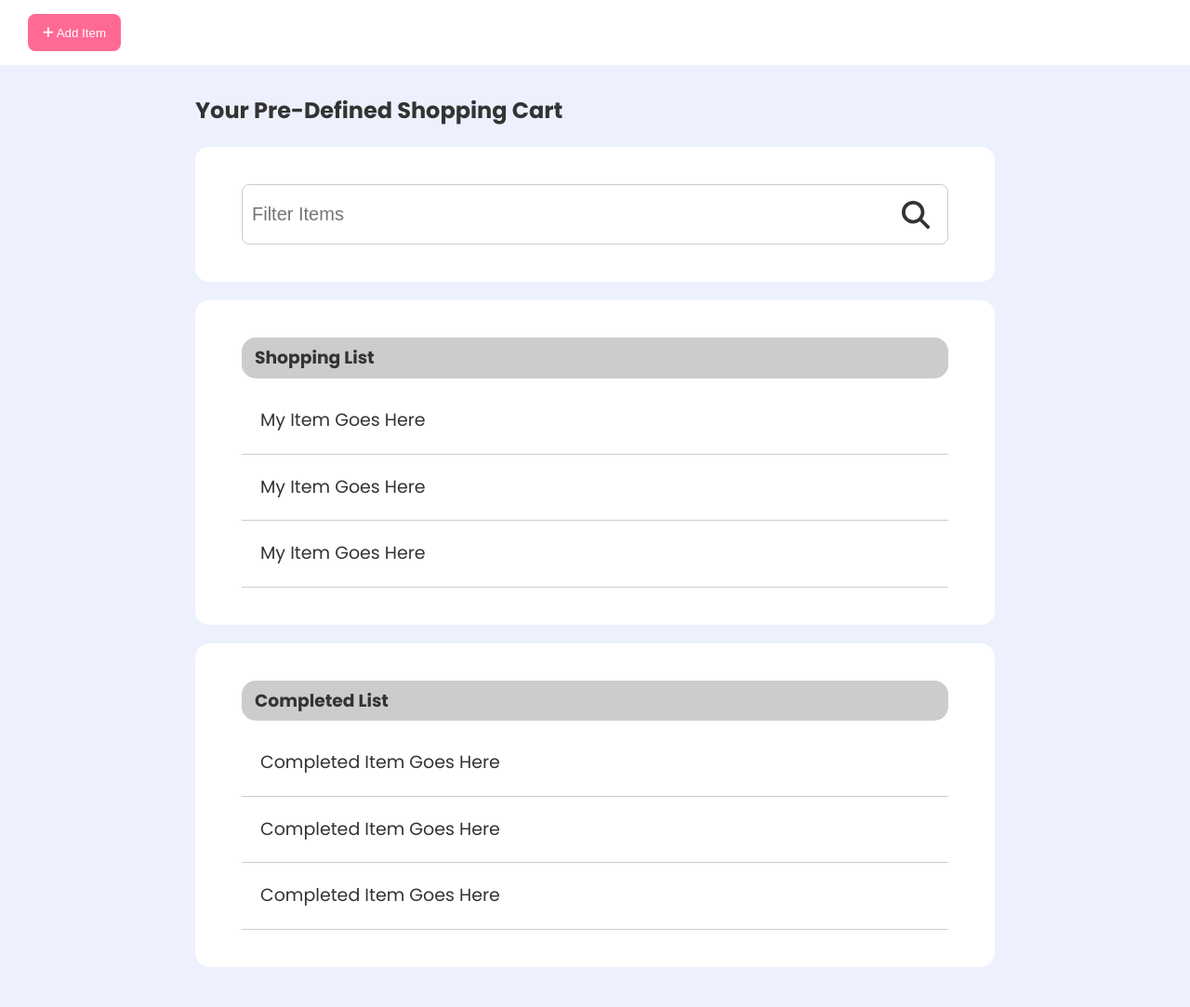
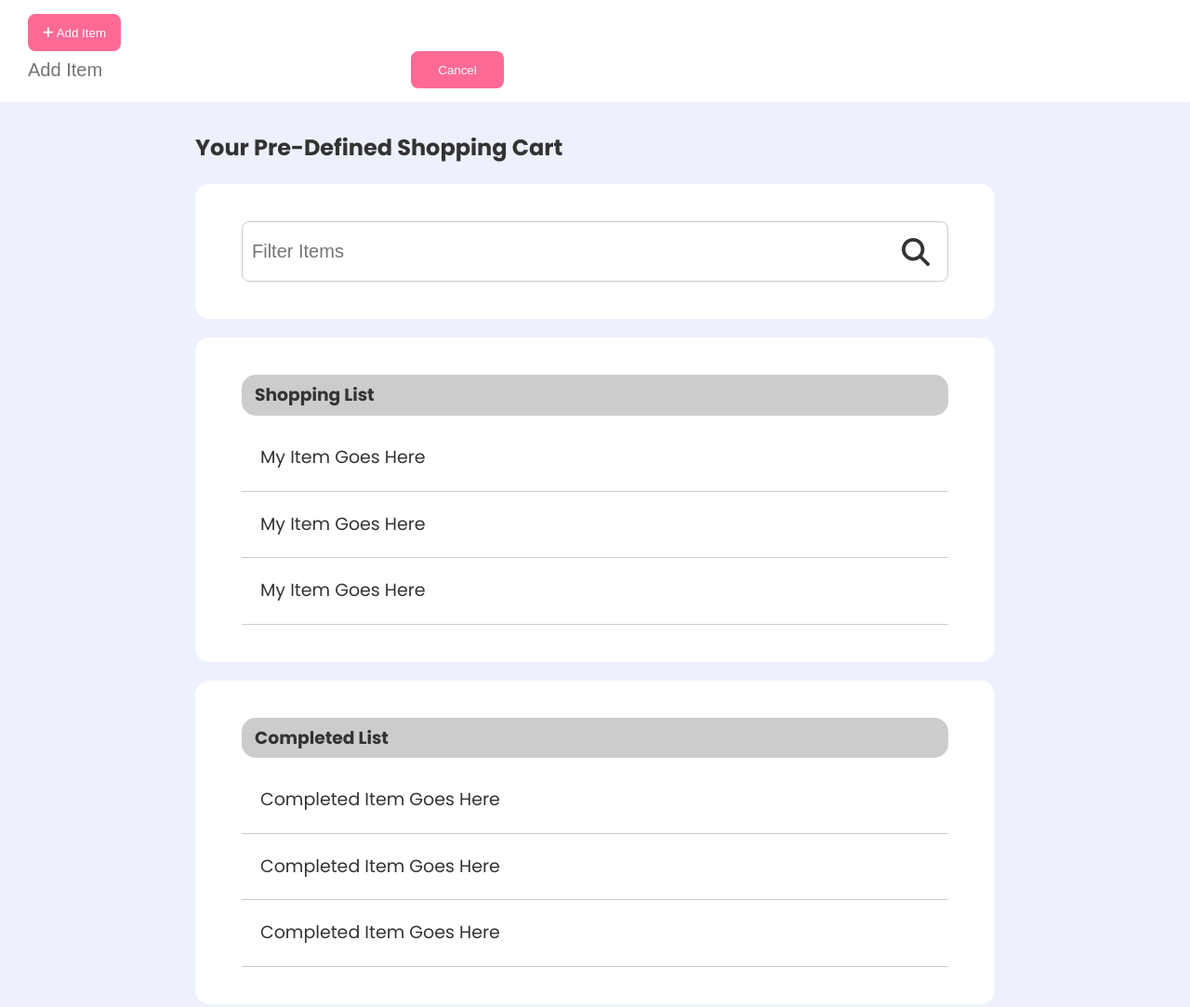
Before and after one commit to valeratech/shopping-list-app, a website built with webpack: page src/template.html in a window 1280 px wide. Shown: the whole page at 93% size. Before the commit the page ends 1060 px from the top, so only its background shows below. Built offline with nearby package versions, Linux system fonts and the light colour scheme.

Commit message:
Added the id's 'add-item' to the button element and 'add-item-form' to the form element nested inside the the 'form-container'. These will be used to query the id's and toggle the input-textbox for adding items.

```diff
--- a/src/template.html
+++ b/src/template.html
@@ -7,13 +7,13 @@
 <body>
 <header>
     <div class="form-container">
-        <button class="btn"><i class="fa-solid fa-plus"></i> Add Item</button>
-<!--        <form>-->
-<!--            <div class="form-input">-->
-<!--                <input type="text" placeholder="Add Item">-->
-<!--                <button class="btn" type="button">Cancel</button>-->
-<!--            </div>-->
-<!--        </form>-->
+        <button class="btn" id="add-item"><i class="fa-solid fa-plus"></i> Add Item</button>
+        <form id="add-item-form">
+            <div class="form-input">
+                <input type="text" placeholder="Add Item">
+                <button class="btn" type="button">Cancel</button>
+            </div>
+        </form>
     </div>
 </header>
 <article class="container">
```
